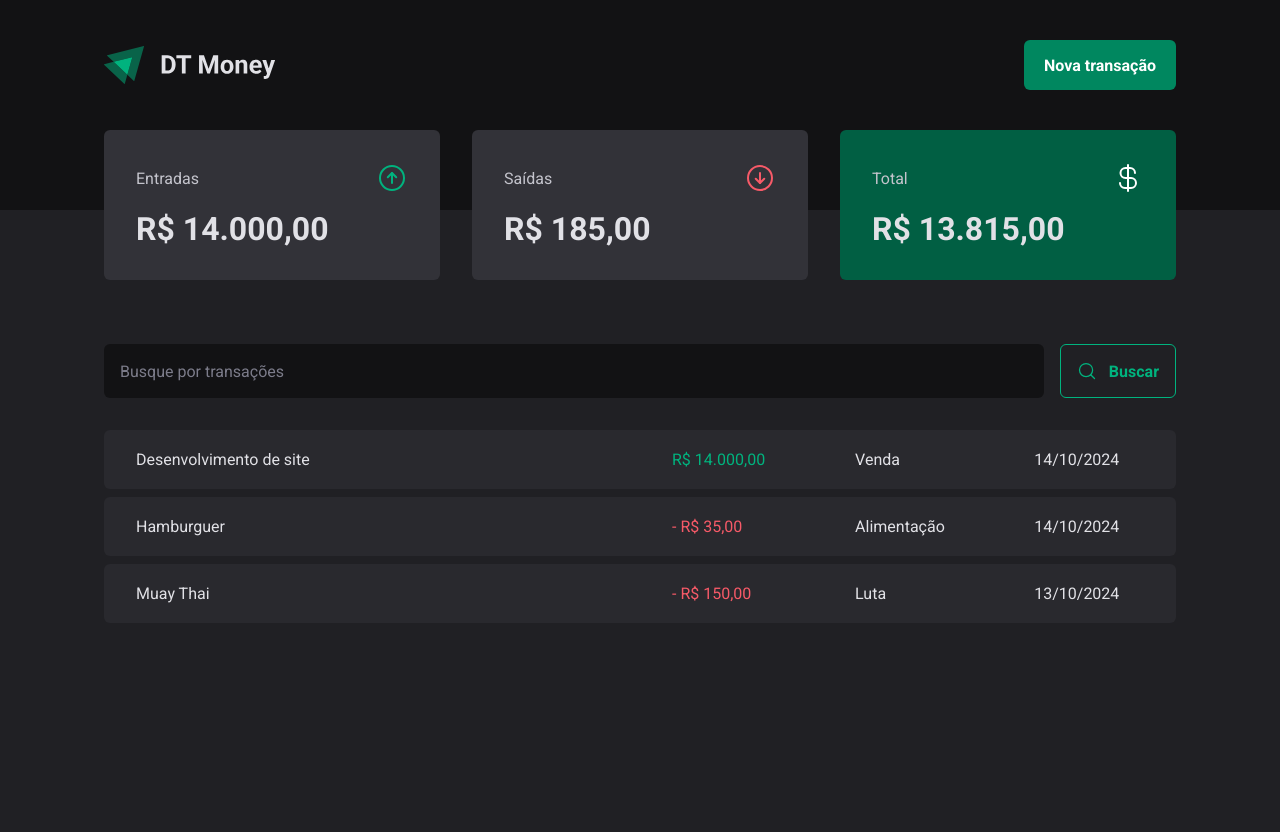
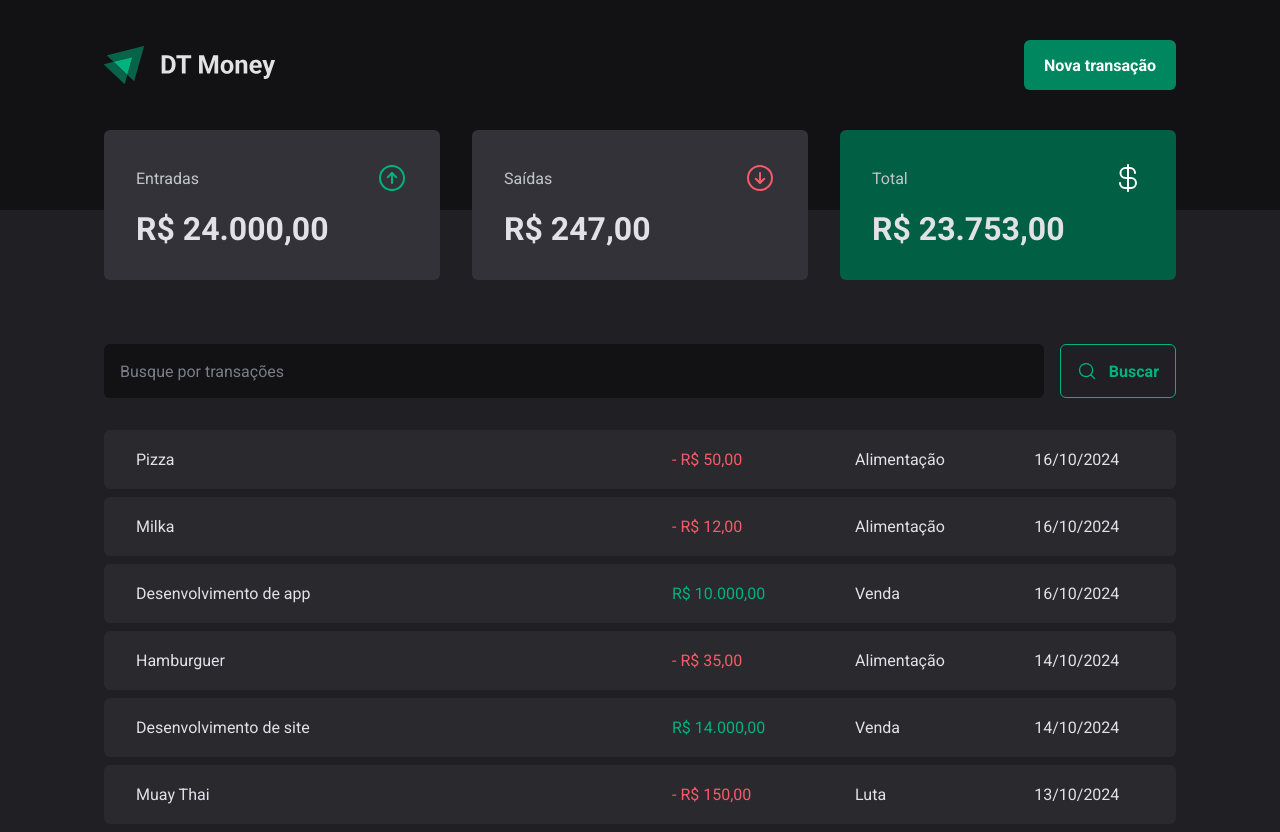
Before and after one commit to regianemr/DTMoney-Rocket-Seat, a React (Vite) app: page / in a window 1280 px wide. Before the commit the page ends 800 px from the top, so only its background shows below. Built offline with nearby package versions, Linux system fonts and the light colour scheme; data requests are answered from the project's data file.

Commit message:
criando nova transacao

```diff
--- a/server.json
+++ b/server.json
@@ -23,6 +23,30 @@
       "category": "Luta",
       "price": 150,
       "createdAt": "2024-10-13T15:15:17.483Z"
+    },
+    {
+      "description": "Desenvolvimento de app",
+      "price": 10000,
+      "category": "Venda",
+      "type": "income",
+      "createdAt": "2024-10-16T17:34:29.371Z",
+      "id": 4
+    },
+    {
+      "description": "Milka",
+      "price": 12,
+      "category": "Alimentação",
+      "type": "outcome",
+      "createdAt": "2024-10-16T18:39:54.323Z",
+      "id": 5
+    },
+    {
+      "description": "Pizza",
+      "price": 50,
+      "category": "Alimentação",
+      "type": "outcome",
+      "createdAt": "2024-10-16T18:54:55.598Z",
+      "id": 6
     }
   ]
 }
--- a/src/components/NewTransactionModal/index.tsx
+++ b/src/components/NewTransactionModal/index.tsx
@@ -4,6 +4,8 @@
 import * as z from 'zod'
 import { Controller, useForm } from "react-hook-form";
 import { zodResolver } from "@hookform/resolvers/zod";
+import { useContext } from "react";
+import { TransactionsContext } from "../../contexts/TransactionsContext";
 
 const newTransactionFormSchema = z.object({
     description: z.string(),
@@ -15,11 +17,15 @@
 type NewTransactionFormInputs = z.infer<typeof newTransactionFormSchema>
 
 export function NewTransactionModal() {
+    const {createTransaction} = useContext(TransactionsContext)
+
     const {
         control,
         register,
         handleSubmit,
-        formState: { isSubmitting }
+        formState: { isSubmitting },
+        reset,
+
     } = useForm<NewTransactionFormInputs>({
         resolver: zodResolver(newTransactionFormSchema),
         defaultValues: {
@@ -28,8 +34,16 @@
     })
 
     async function handleCreateNewTransaction(data: NewTransactionFormInputs) {
-        await new Promise(resolve => setTimeout(resolve, 2000))
-        console.log(data)
+        const { description, price, category, type } = data
+
+        await createTransaction({
+            description,
+            price,
+            category,
+            type,
+        })
+
+        reset()
     }
 
     return (
--- a/src/contexts/TransactionsContext.tsx
+++ b/src/contexts/TransactionsContext.tsx
@@ -10,9 +10,17 @@
     createdAt: string;
 }
 
+interface CreateTransactionInput {
+    description: string;
+    price: number;
+    category: string;
+    type: 'income' | 'outcome';
+}
+
 interface TransactionContextType {
     transactions: Transaction[]
     fetchTransactions: (query?: string) => Promise<void>
+    createTransaction: (data: CreateTransactionInput) => Promise<void>
 }
 
 interface TransactionsProviderProps {
@@ -27,12 +35,29 @@
     async function fetchTransactions(query?: string) {
         const response = await api.get('transactions', {
             params: {
+                _sort: 'createdAt',
+                _order: 'desc',
                 q: query,
             }
         })
 
         setTransactions(response.data)
     }
+
+    async function createTransaction(data: CreateTransactionInput) {
+        const { description, price, category, type } = data
+
+        const response = await api.post('transactions', {
+            description,
+            price,
+            category,
+            type,
+            createdAt: new Date(),
+        })
+
+        setTransactions(state => [response.data, ...state])
+    }
+
     useEffect(() => {
         fetchTransactions()
     }, [])
@@ -41,6 +66,7 @@
         <TransactionsContext.Provider value={{
             transactions,
             fetchTransactions,
+            createTransaction,
         }}>
             {children}
         </TransactionsContext.Provider>
```
Lines whose indentation alone changed are shown as unchanged.
